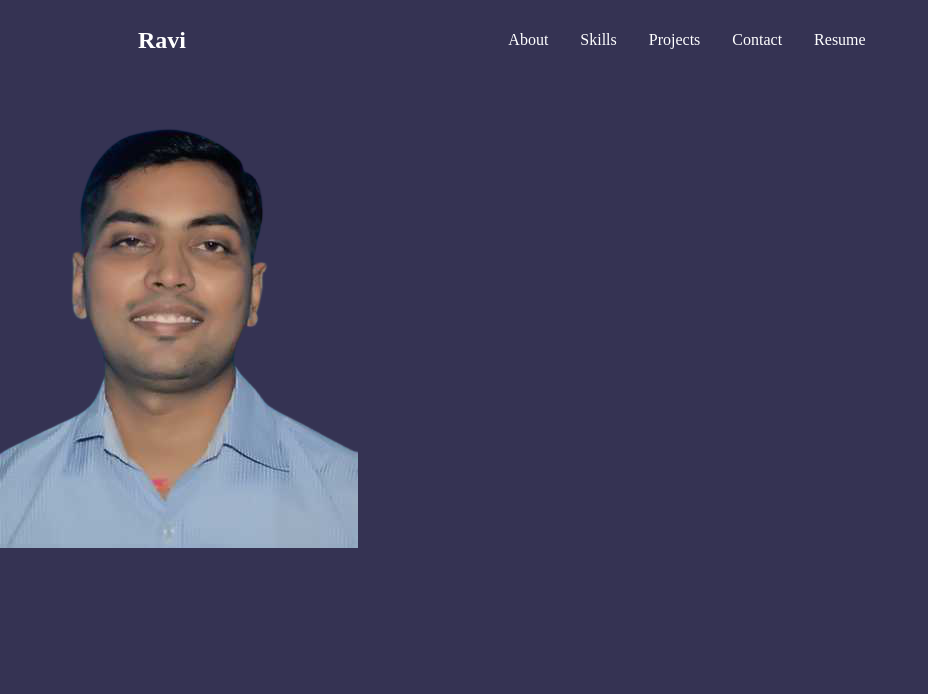
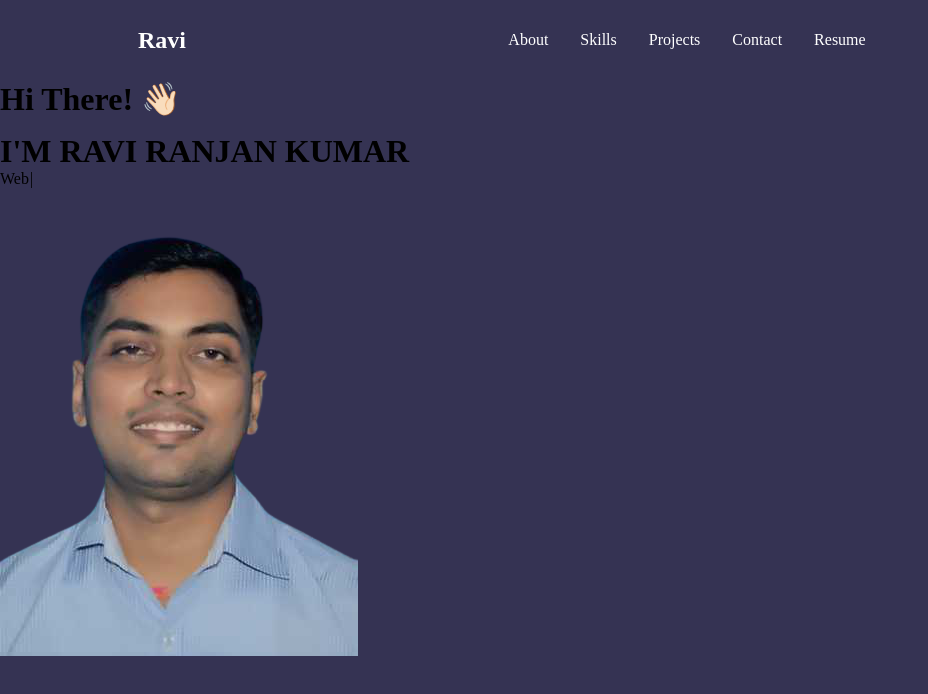
Before and after one commit to kmrraviranjan1/portfolio, a React (Create React App) app: page / in a window 1280 px wide. Shown: the top 694 px of the page, without its empty margins (0-928 px from the left). Built offline with nearby package versions, Linux system fonts and the light colour scheme.

Commit message:
wave animation added

```diff
--- a/package.json
+++ b/package.json
@@ -15,7 +15,6 @@
     "react-router-dom": "^6.0.1",
     "react-scripts": "4.0.3",
     "react-scroll": "^1.8.4",
-    "react-typewriter-effect": "^1.1.0",
     "react-vertical-timeline-component": "^3.5.2",
     "styled-components": "^5.3.3",
     "web-vitals": "^1.1.2"
--- /dev/null
+++ b/src/components/About/About.style.js
@@ -0,0 +1,36 @@
+import styled from "styled-components";
+
+export const Wave = styled.span`
+  animation-name: wave-animation;
+  animation-duration: 2.1s;
+  animation-iteration-count: infinite;
+  transform-origin: 70% 70%;
+  display: inline-block;
+
+  @keyframes wave-animation {
+    0% {
+      transform: rotate(0deg);
+    }
+    10% {
+      transform: rotate(14deg);
+    } /* The following five values can be played with to make the waving more or less extreme */
+    20% {
+      transform: rotate(-8deg);
+    }
+    30% {
+      transform: rotate(14deg);
+    }
+    40% {
+      transform: rotate(-4deg);
+    }
+    50% {
+      transform: rotate(10deg);
+    }
+    60% {
+      transform: rotate(0deg);
+    } /* Reset for the last half to pause */
+    100% {
+      transform: rotate(0deg);
+    }
+  }
+`;
--- a/src/components/About/Hero.jsx
+++ b/src/components/About/Hero.jsx
@@ -1,11 +1,24 @@
-import React from 'react'
+import React from "react";
+import Type from "./Type";
+import { Wave } from "./About.style";
+const Hero = () => {
+  return (
+    <div>
+      <h1 style={{ paddingBottom: 15 }} className="heading">
+        Hi There!{" "}
+        <Wave role="img" aria-labelledby="wave">
+          👋🏻
+        </Wave>
+      </h1>
 
-const Hero = () => {
-    return (
-        <div>
-            <img src="assets/ravi.png" alt="" />
-        </div>
-    )
-}
+      <h1 className="heading-name">
+        I'M
+        <strong className="main-name"> RAVI RANJAN KUMAR</strong>
+      </h1>
+      <Type />
+      <img src="assets/ravi.png" alt="" />
+    </div>
+  );
+};
 
-export default Hero
+export default Hero;
--- a/src/components/About/Home2.jsx
+++ b/src/components/About/Home.jsx
@@ -1,6 +1,6 @@
 import React from 'react'
 
-const Home2 = () => {
+const Home = () => {
     return (
         <div>
 
@@ -8,4 +8,4 @@ const Home2 = () => {
     )
 }
 
-export default Home2
+export default Home
--- /dev/null
+++ b/src/components/About/Type.jsx
@@ -0,0 +1,21 @@
+import React from "react";
+import Typewriter from "typewriter-effect";
+
+function Type() {
+  return (
+    <Typewriter
+      options={{
+        strings: [
+          "Web App Developer",
+          "MERN Stack Developer",
+          "Full Stack Developer",
+        ],
+        autoStart: true,
+        loop: true,
+        deleteSpeed: 50,
+      }}
+    />
+  );
+}
+
+export default Type;
--- a/src/components/About/index.jsx
+++ b/src/components/About/index.jsx
@@ -1,6 +1,6 @@
 import React from 'react'
 import Hero from './Hero'
-import Home2 from './Home2'
+import Home2 from './Home'
 const About = () => {
     return (
         <>
```
Also changed, not shown: src/components/Sidebar/index.jsx (+18 -8 lines), 1 other file (tests, documents, lock files or other folders).
